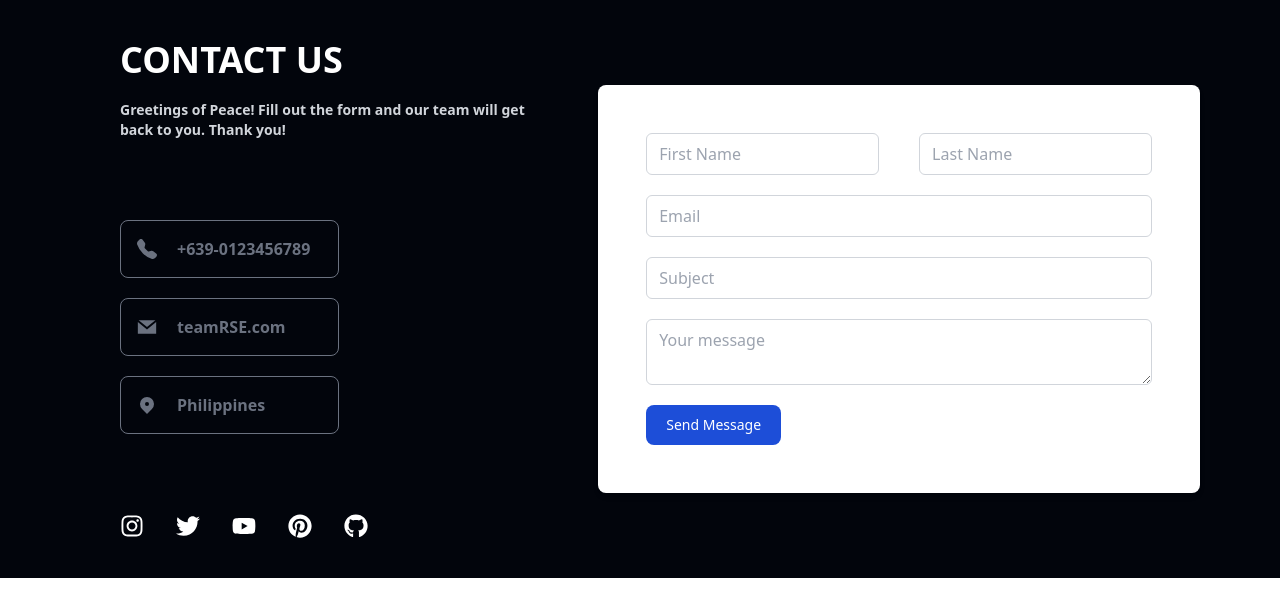
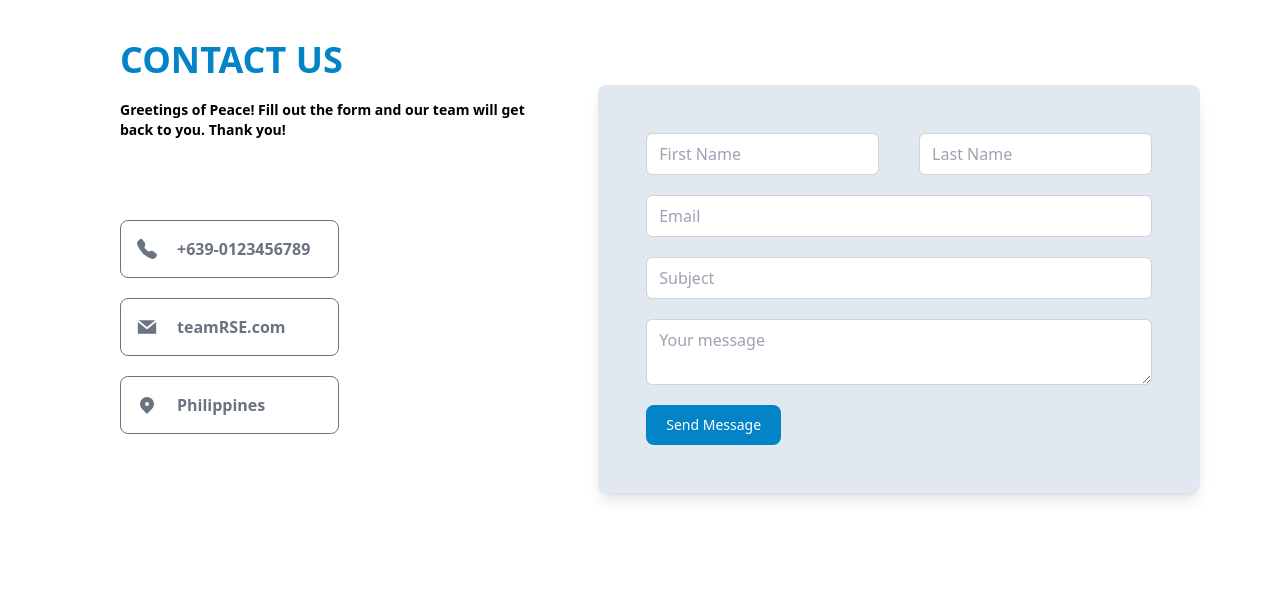
Before and after one commit to roranger216/landing-page-rse, a Next.js app: page /components/contactpage in a window 1280 px wide. Shown: the top 616 px of the page. Built offline with nearby package versions, Linux system fonts and the light colour scheme.

Commit message:
have contact page

```diff
--- a/package.json
+++ b/package.json
@@ -33,6 +33,7 @@
     "react": "^18.2.0",
     "react-countup": "^6.4.2",
     "react-dom": "^18.2.0",
+    "react-icons": "^4.8.0",
     "react-scroll": "^1.8.9",
     "sal.js": "^0.8.5",
     "styled-components": "^5.3.9",
--- a/src/pages/components/contactpage.tsx
+++ b/src/pages/components/contactpage.tsx
@@ -2,41 +2,35 @@ import React from "react";
 import { BsTelephoneFill } from "react-icons/bs";
 import { GrMail } from "react-icons/gr";
 import { HiLocationMarker } from "react-icons/hi";
-import {
-  FaInstagram,
-  FaTwitter,
-  FaYoutube,
-  FaPinterest,
-  FaGithub,
-} from "react-icons/fa";
+import { FaInstagram, FaTwitter, FaYoutube, FaPinterest, FaGithub, } from "react-icons/fa";
 
-function Contactpage() {
+const Contactpage = () => {
   return (
-    <div className="bg-[#02050c] w-full h-auto">
+    <div id="contact" className="bg-white w-full h-auto mb-40">
       <div className="flex justify-around items-center mx-20 md:flex-row flex-col">
         {/* textual content */}
         <div className="md:w-1/2 w-full md:p-10 my-10 md:my-0  flex-col">
-          <h1 className="text-4xl font-semibold text-white ">CONTACT US</h1>
-          <p className="text-gray-300 font-semibold text-sm my-5">
+          <h1 className="text-4xl font-bold text-sky-600 ">CONTACT US</h1>
+          <p className="text-black font-semibold text-sm my-5">
             {" "}
             Greetings of Peace! Fill out the form and our team will get back to you. Thank you!
           </p>
           <div className="flex-col my-20 gap-5 flex  ">
-            <div className="flex gap-5 p-4 border border-gray-500 hover:border-blue-700 md:w-1/2 w-full rounded-lg group cursor-pointer items-center">
-              <BsTelephoneFill className="text-xl text-gray-500  group-hover:text-white" />
-              <p className="text-gray-500 text-base font-semibold group-hover:text-white">
+            <div className="flex gap-5 p-4 border border-gray-500 hover:border-sky-600 md:w-1/2 w-full rounded-lg group cursor-pointer items-center">
+              <BsTelephoneFill className="text-xl text-gray-500  group-hover:border-sky-600" />
+              <p className="text-gray-500 text-base font-semibold group-hover:border-sky-600">
                 +639-0123456789
               </p>
             </div>
             <div className="flex gap-5 p-4 border border-gray-500 hover:border-blue-700 md:w-1/2 w-full rounded-lg group cursor-pointer items-center">
-              <GrMail className="text-xl text-gray-500  group-hover:text-white" />
-              <p className="text-gray-500 text-base font-semibold group-hover:text-white">
+              <GrMail className="text-xl text-gray-500  group-hover:border-sky-600" />
+              <p className="text-gray-500 text-base font-semibold group-hover:border-sky-600">
                 teamRSE.com
               </p>
             </div>
             <div className="flex gap-5 p-4 border border-gray-500 hover:border-blue-700 md:w-1/2 w-full rounded-lg group cursor-pointer items-center">
-              <HiLocationMarker className="text-xl text-gray-500  group-hover:text-white" />
-              <p className="text-gray-500 text-base font-semibold group-hover:text-white">
+              <HiLocationMarker className="text-xl text-gray-500  group-hover:border-sky-600" />
+              <p className="text-gray-500 text-base font-semibold group-hover:border-sky-600">
                 Philippines
               </p>
             </div>
@@ -51,7 +45,7 @@ function Contactpage() {
           </div>
         </div>
         {/* Contact form */}
-        <div className="bg-white p-12 rounded-lg shadow-md">
+        <div className="bg-slate-200 p-12 rounded-lg shadow-lg">
           <form>
             <div className="grid xl:grid-cols-2 xl:gap-10">
               <input
@@ -97,7 +91,7 @@ function Contactpage() {
 
             <button
               type="submit"
-              className="text-white bg-blue-700 hover:bg-blue-800 focus:ring-4 focus:outline-none focus:ring-blue-300 font-medium rounded-lg text-sm w-full sm:w-auto px-5 py-2.5 text-center dark:bg-blue-600 dark:hover:bg-blue-700 dark:focus:ring-blue-800"
+              className="text-white bg-sky-600 hover:bg-sky-400 focus:ring-4 focus:outline-none focus:ring-blue-300 font-medium rounded-lg text-sm w-full sm:w-auto px-5 py-2.5 text-center dark:bg-blue-600 dark:hover:bg-blue-700 dark:focus:ring-blue-800"
             >
               Send Message
             </button>
--- a/src/pages/components/header.tsx
+++ b/src/pages/components/header.tsx
@@ -26,13 +26,13 @@ const Header = () => {
                         <Link to="home" spy={true} smooth={true} offset={-100} duration={500} onClick={closeMenu}>Home</Link>
                     </li>
                     <li className="text-lg p-2 font-medium hover:bg-sky-200 rounded-md ease-in duration-300">
-                        <Link to="about" spy={true} smooth={true} offset={0} duration={500} onClick={closeMenu}>About</Link>
+                        <Link to="about" spy={true} smooth={true} offset={-60} duration={500} onClick={closeMenu}>About</Link>
                     </li>
                     <li className="text-lg p-2 font-medium hover:bg-sky-200 rounded-md ease-in duration-300">
                         <Link to="services" spy={true} smooth={true} offset={-60} duration={500} onClick={closeMenu}>Services</Link>
                     </li>
                     <li className="text-lg p-2 font-medium hover:bg-sky-200 rounded-md ease-in duration-300">
-                        <Link to="contact" spy={true} smooth={true} offset={-100} duration={500} onClick={closeMenu}>Contact</Link>
+                        <Link to="contact" spy={true} smooth={true} offset={-160} duration={500} onClick={closeMenu}>Contact</Link>
                     </li>
                     {/* <li className="text-lg p-2 pl-4 pr-4 font-medium bg-sky-500 text-white rounded-md ease-in duration-300">Sign In</li> */}
                 </ul>
--- a/src/pages/components/service.tsx
+++ b/src/pages/components/service.tsx
@@ -9,7 +9,7 @@ import pic6 from "../../assets/img/outsource.jpg";
 import React from "react";
 const Service = () => {
   return (
-    <div id="services" className="w-full h-auto sm:mx-0 ">
+    <div id="services" className="w-full h-auto sm:mx-0 mb-40">
       <div
         id="header"
         className=" mx-4 w-auto h-28 flex items-center sm:justify-center"
--- a/src/pages/index.tsx
+++ b/src/pages/index.tsx
@@ -16,8 +16,8 @@ const Index: React.FC = () => {
       <Content />
       <About />
       <Service/>
+      <Contactpage />
       <Team />
-      <Contactpage />
       <Footer />
 
     </div>
```
Also changed, not shown: 1 other file (tests, documents, lock files or other folders).
